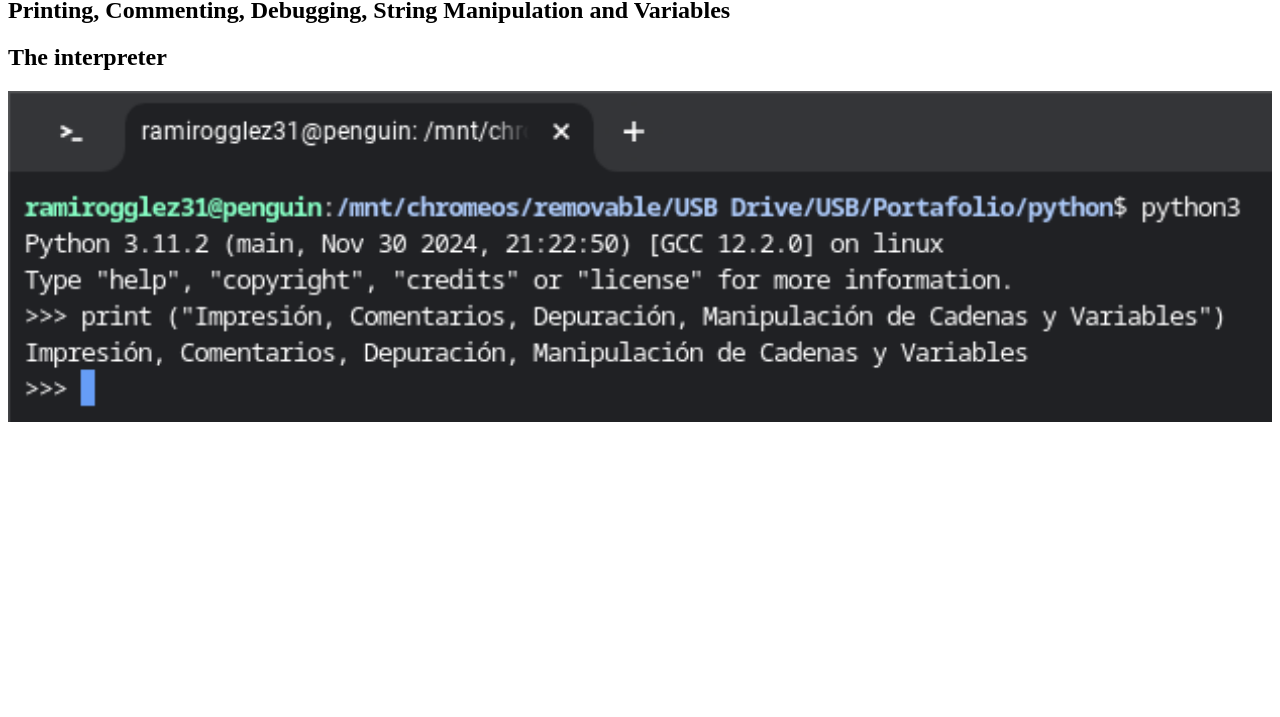
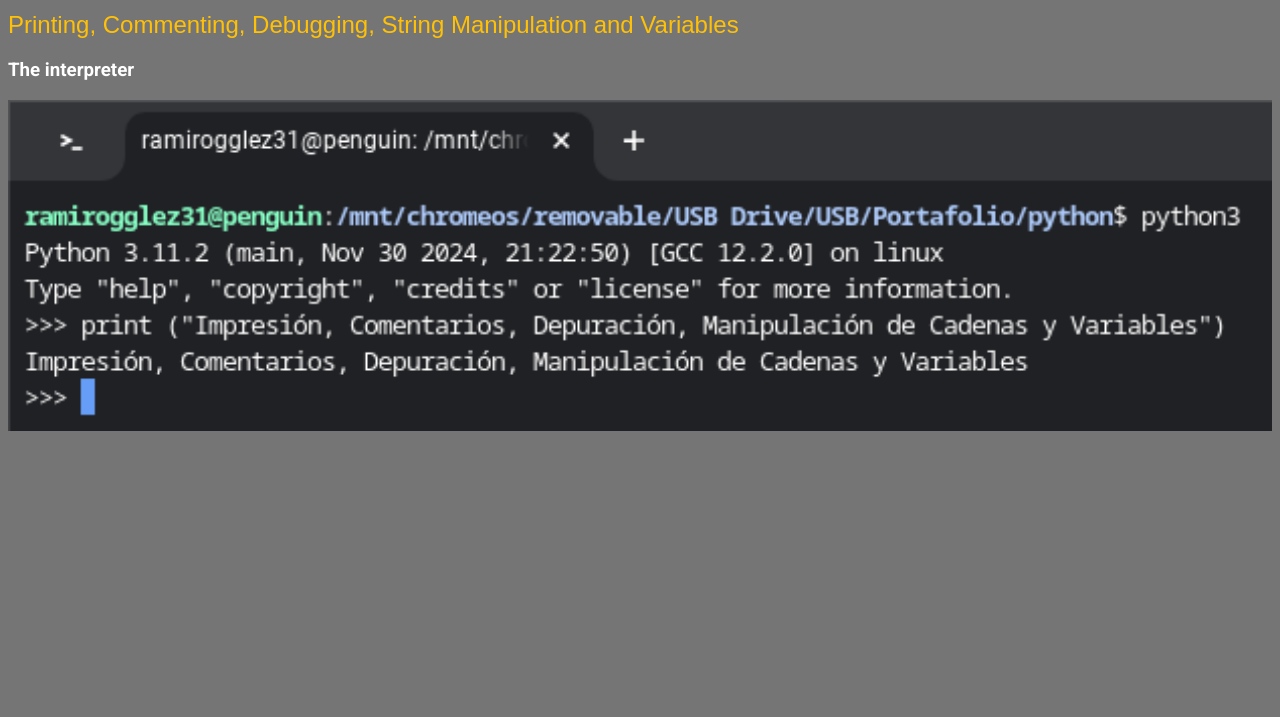
Before and after one commit to versoftly/introduccion_python, a plain HTML site: page index.html in a window 1280 px wide. Shown: the part 83-800 px from the top of the page. Drawn offline with Linux system fonts and the light colour scheme; a web font is replaced by a local one.

Commit message:
paleta de colores y fuentes

```diff
--- /dev/null
+++ b/css/index.css
@@ -0,0 +1,44 @@
+/*
+    Hack para utilizar de forma sencilla
+    la unidad de medida rem
+*/
+
+:root {
+    --primario: #FFC107;
+    --secundario: #0097A7;
+    --gris: #757575;
+    --blanco: #FFFFFF;
+    --negro: #212121;
+}
+
+html {
+ font-size: 62.5%;
+}
+
+body {
+    font-size: 16px;
+    background-color: var(--gris);
+    font-family: "Roboto", sans-serif;
+    font-optical-sizing: auto;
+    font-weight: 150;
+    font-style: normal;
+    font-variation-settings: "wdth" 100;
+    color: var(--blanco);
+}
+
+/*con lo anterior logramos
+ajustar la equivalencia de
+rem a pixeles 1rem = 10px*/
+
+h1 {
+    text-align: center;
+    font-size: 3.8rem;
+}
+
+h1, h2 {
+    font-family: "Big Shoulders Stencil", sans-serif;
+    font-optical-sizing: auto;
+    font-weight: 300;
+    font-style: normal;
+    color: var(--primario);
+}
--- a/index.html
+++ b/index.html
@@ -4,15 +4,26 @@
     <meta charset="UTF-8">
     <meta name="viewport" content="width=device-width, initial-scale=1.0">
     <title>Python Crash Course</title>
+    <link rel="stylesheet" href="./css/index.css">
+    <!--Font para titulos-->
+    <link rel="preconnect" href="https://fonts.googleapis.com">
+    <link rel="preconnect" href="https://fonts.gstatic.com" crossorigin>
+    <link href="https://fonts.googleapis.com/css2?family=Big+Shoulders+Stencil:opsz,wght@10..72,100..900&display=swap" rel="stylesheet">
+    <!--Font para el resto del documento-->
+    <link rel="preconnect" href="https://fonts.googleapis.com">
+    <link rel="preconnect" href="https://fonts.gstatic.com" crossorigin>
+    <link href="https://fonts.googleapis.com/css2?family=Roboto:ital,wght@0,100..900;1,100..900&display=swap" rel="stylesheet">
 </head>
 <body>
-    <div class="contenedor">
+    <main class="contenedor">
         <h1>Leccion 1 - Day 1</h1>
+        <section>
         <h2>Printing, Commenting, Debugging, String Manipulation and Variables</h2>
-        <div class="img_container">
-            <h2>The interpreter</h2>
-            <img src="./imgs/image.png" alt="interpreter" width="100%">
-        </div>
-    </div>
+            <div class="img_container">
+                <h3>The interpreter</h3>
+                <img src="./imgs/image.png" alt="interpreter" width="100%">
+            </div>
+        </section>
+    </main>
 </body>
 </html>
```
Also changed, not shown: 1 other file.
